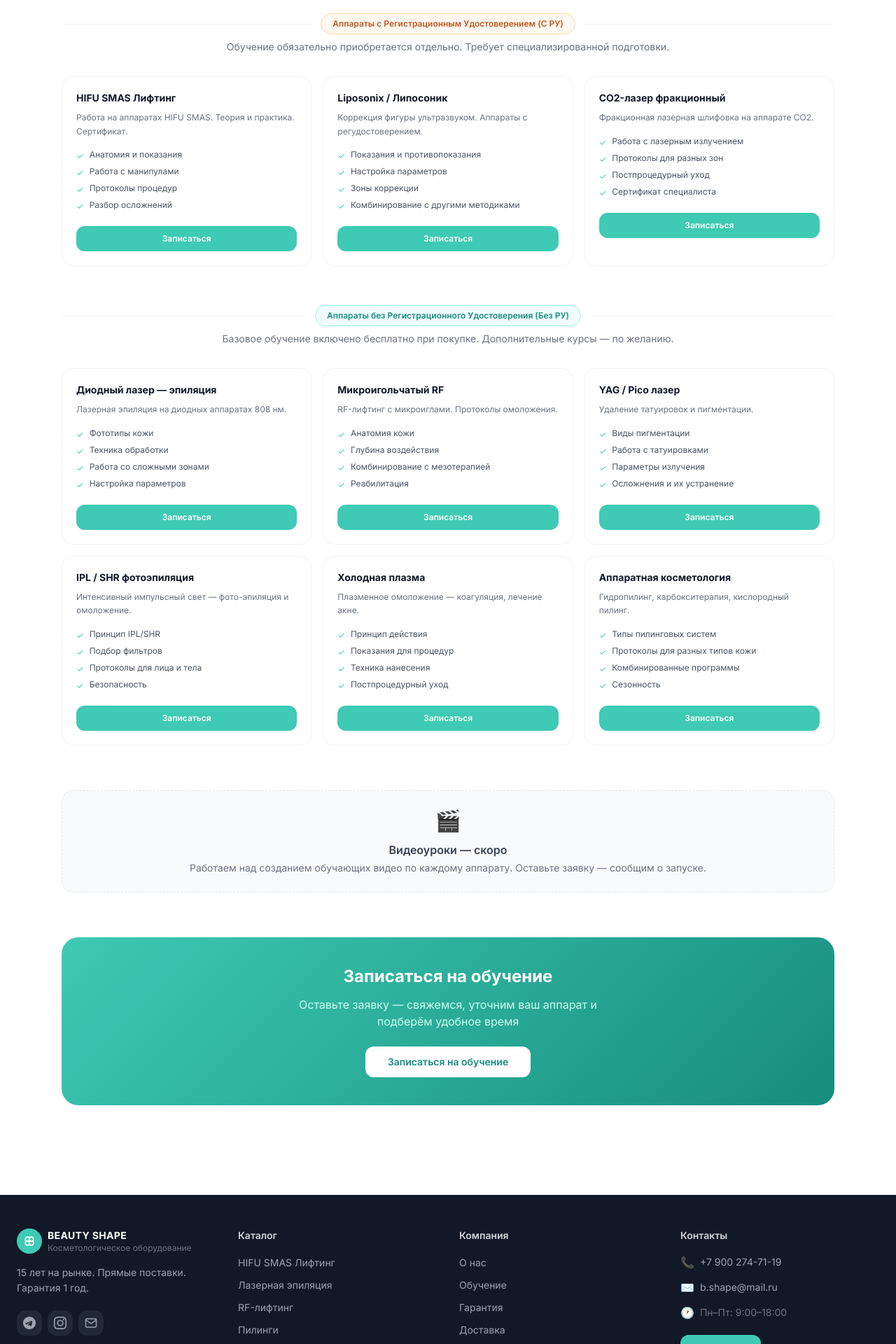
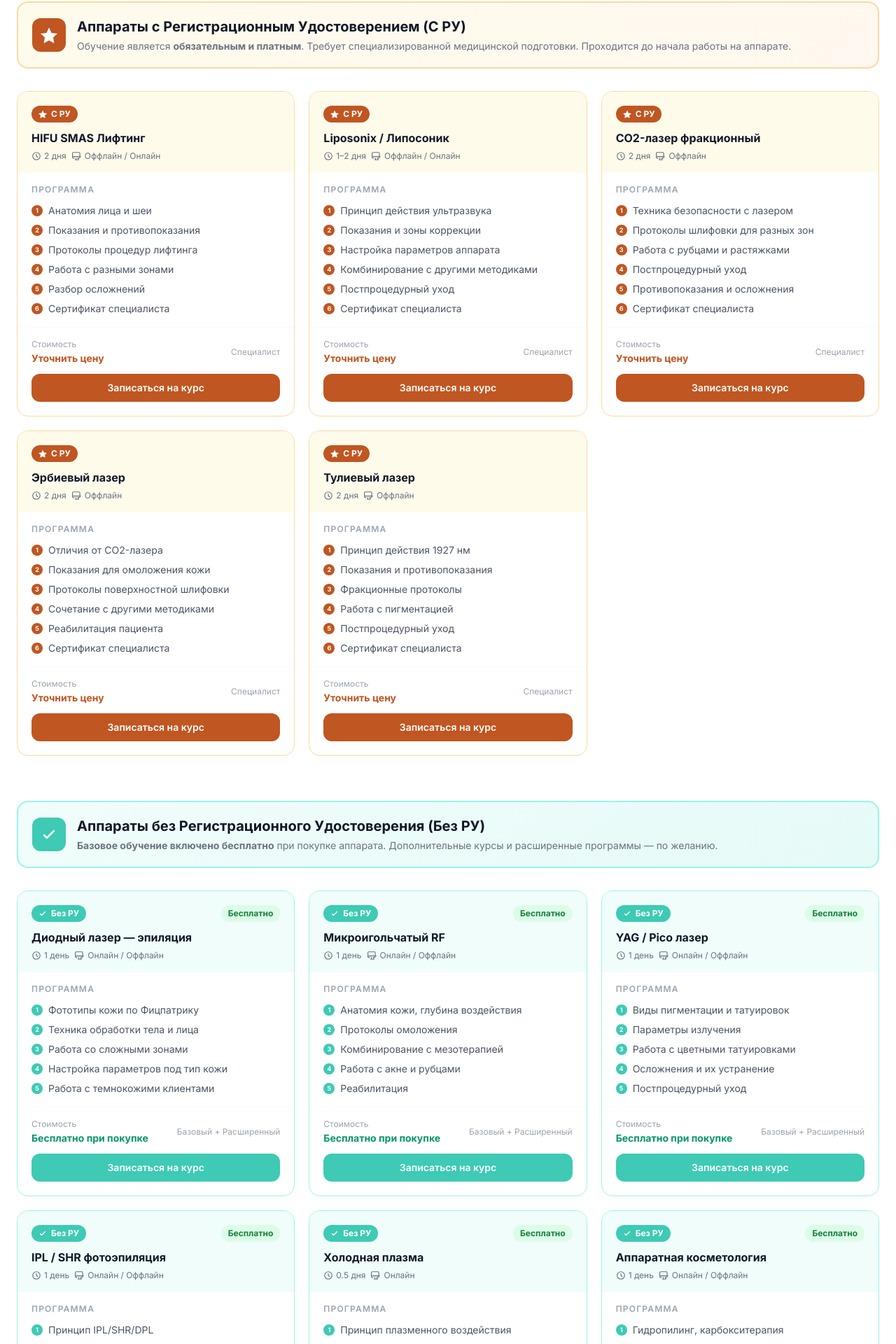
Before and after one commit to Khusrav-afk/Beauty-Shape, a Next.js app: page /training in a window 1280 px wide. Shown: the part 826-2746 px from the top of the page at 70% size. Built offline with nearby package versions, Linux system fonts and the light colour scheme.

Commit message:
Update page.js

```diff
--- a/app/training/page.js
+++ b/app/training/page.js
@@ -4,75 +4,283 @@ import Footer from '@/components/Footer'
 export const dynamic = 'force-dynamic'
 export const metadata = { title: 'Учебный центр — Beauty Shape' }
 
-const PAID_COURSES_WITH_RU = [
+// ─── Курсы С РУ (платные, обязательные) ───────────────────────────────────
+const COURSES_WITH_RU = [
   {
+    id: 1,
     title: 'HIFU SMAS Лифтинг',
-    desc: 'Работа на аппаратах HIFU SMAS. Теория и практика. Сертификат.',
-    features: ['Анатомия и показания', 'Работа с манипулами', 'Протоколы процедур', 'Разбор осложнений'],
+    badge: 'С РУ',
+    level: 'Специалист',
+    duration: '2 дня',
+    format: 'Оффлайн / Онлайн',
+    features: [
+      'Анатомия лица и шеи',
+      'Показания и противопоказания',
+      'Протоколы процедур лифтинга',
+      'Работа с разными зонами',
+      'Разбор осложнений',
+      'Сертификат специалиста',
+    ],
+    price: 'Уточнить цену',
   },
   {
+    id: 2,
     title: 'Liposonix / Липосоник',
-    desc: 'Коррекция фигуры ультразвуком. Аппараты с регудостоверением.',
-    features: ['Показания и противопоказания', 'Настройка параметров', 'Зоны коррекции', 'Комбинирование с другими методиками'],
+    badge: 'С РУ',
+    level: 'Специалист',
+    duration: '1–2 дня',
+    format: 'Оффлайн / Онлайн',
+    features: [
+      'Принцип действия ультразвука',
+      'Показания и зоны коррекции',
+      'Настройка параметров аппарата',
+      'Комбинирование с другими методиками',
+      'Постпроцедурный уход',
+      'Сертификат специалиста',
+    ],
+    price: 'Уточнить цену',
   },
   {
+    id: 3,
     title: 'CO2-лазер фракционный',
-    desc: 'Фракционная лазерная шлифовка на аппарате CO2.',
-    features: ['Работа с лазерным излучением', 'Протоколы для разных зон', 'Постпроцедурный уход', 'Сертификат специалиста'],
+    badge: 'С РУ',
+    level: 'Специалист',
+    duration: '2 дня',
+    format: 'Оффлайн',
+    features: [
+      'Техника безопасности с лазером',
+      'Протоколы шлифовки для разных зон',
+      'Работа с рубцами и растяжками',
+      'Постпроцедурный уход',
+      'Противопоказания и осложнения',
+      'Сертификат специалиста',
+    ],
+    price: 'Уточнить цену',
+  },
+  {
+    id: 4,
+    title: 'Эрбиевый лазер',
+    badge: 'С РУ',
+    level: 'Специалист',
+    duration: '2 дня',
+    format: 'Оффлайн',
+    features: [
+      'Отличия от CO2-лазера',
+      'Показания для омоложения кожи',
+      'Протоколы поверхностной шлифовки',
+      'Сочетание с другими методиками',
+      'Реабилитация пациента',
+      'Сертификат специалиста',
+    ],
+    price: 'Уточнить цену',
+  },
+  {
+    id: 5,
+    title: 'Тулиевый лазер',
+    badge: 'С РУ',
+    level: 'Специалист',
+    duration: '2 дня',
+    format: 'Оффлайн',
+    features: [
+      'Принцип действия 1927 нм',
+      'Показания и противопоказания',
+      'Фракционные протоколы',
+      'Работа с пигментацией',
+      'Постпроцедурный уход',
+      'Сертификат специалиста',
+    ],
+    price: 'Уточнить цену',
   },
 ]
 
-const PAID_COURSES_NO_RU = [
+// ─── Курсы БЕЗ РУ (бесплатное базовое + платные расширенные) ──────────────
+const COURSES_NO_RU = [
   {
+    id: 6,
     title: 'Диодный лазер — эпиляция',
-    desc: 'Лазерная эпиляция на диодных аппаратах 808 нм.',
-    features: ['Фототипы кожи', 'Техника обработки', 'Работа со сложными зонами', 'Настройка параметров'],
+    badge: 'Без РУ',
+    level: 'Базовый + Расширенный',
+    duration: '1 день',
+    format: 'Онлайн / Оффлайн',
+    features: [
+      'Фототипы кожи по Фицпатрику',
+      'Техника обработки тела и лица',
+      'Работа со сложными зонами',
+      'Настройка параметров под тип кожи',
+      'Работа с темнокожими клиентами',
+    ],
+    price: 'Бесплатно при покупке',
+    isFree: true,
   },
   {
+    id: 7,
     title: 'Микроигольчатый RF',
-    desc: 'RF-лифтинг с микроиглами. Протоколы омоложения.',
-    features: ['Анатомия кожи', 'Глубина воздействия', 'Комбинирование с мезотерапией', 'Реабилитация'],
+    badge: 'Без РУ',
+    level: 'Базовый + Расширенный',
+    duration: '1 день',
+    format: 'Онлайн / Оффлайн',
+    features: [
+      'Анатомия кожи, глубина воздействия',
+      'Протоколы омоложения',
+      'Комбинирование с мезотерапией',
+      'Работа с акне и рубцами',
+      'Реабилитация',
+    ],
+    price: 'Бесплатно при покупке',
+    isFree: true,
   },
   {
+    id: 8,
     title: 'YAG / Pico лазер',
-    desc: 'Удаление татуировок и пигментации.',
-    features: ['Виды пигментации', 'Работа с татуировками', 'Параметры излучения', 'Осложнения и их устранение'],
+    badge: 'Без РУ',
+    level: 'Базовый + Расширенный',
+    duration: '1 день',
+    format: 'Онлайн / Оффлайн',
+    features: [
+      'Виды пигментации и татуировок',
+      'Параметры излучения',
+      'Работа с цветными татуировками',
+      'Осложнения и их устранение',
+      'Постпроцедурный уход',
+    ],
+    price: 'Бесплатно при покупке',
+    isFree: true,
   },
   {
+    id: 9,
     title: 'IPL / SHR фотоэпиляция',
-    desc: 'Интенсивный импульсный свет — фото-эпиляция и омоложение.',
-    features: ['Принцип IPL/SHR', 'Подбор фильтров', 'Протоколы для лица и тела', 'Безопасность'],
+    badge: 'Без РУ',
+    level: 'Базовый + Расширенный',
+    duration: '1 день',
+    format: 'Онлайн / Оффлайн',
+    features: [
+      'Принцип IPL/SHR/DPL',
+      'Подбор фильтров и параметров',
+      'Протоколы для лица и тела',
+      'Фотоомоложение и фотоэпиляция',
+      'Безопасность и осложнения',
+    ],
+    price: 'Бесплатно при покупке',
+    isFree: true,
   },
   {
+    id: 10,
     title: 'Холодная плазма',
-    desc: 'Плазменное омоложение — коагуляция, лечение акне.',
-    features: ['Принцип действия', 'Показания для процедур', 'Техника нанесения', 'Постпроцедурный уход'],
+    badge: 'Без РУ',
+    level: 'Базовый',
+    duration: '0.5 дня',
+    format: 'Онлайн',
+    features: [
+      'Принцип плазменного воздействия',
+      'Показания: акне, коагуляция, омоложение',
+      'Техника нанесения',
+      'Постпроцедурный уход',
+    ],
+    price: 'Бесплатно при покупке',
+    isFree: true,
   },
   {
+    id: 11,
     title: 'Аппаратная косметология',
-    desc: 'Гидропилинг, карбокситерапия, кислородный пилинг.',
-    features: ['Типы пилинговых систем', 'Протоколы для разных типов кожи', 'Комбинированные программы', 'Сезонность'],
+    badge: 'Без РУ',
+    level: 'Базовый',
+    duration: '1 день',
+    format: 'Онлайн / Оффлайн',
+    features: [
+      'Гидропилинг, карбокситерапия',
+      'Кислородный и газожидкостный пилинг',
+      'Протоколы для разных типов кожи',
+      'Комбинированные программы',
+      'Сезонность процедур',
+    ],
+    price: 'Бесплатно при покупке',
+    isFree: true,
   },
 ]
 
-function CourseCard({ title, desc, features }) {
+function CourseCard({ course }) {
+  const isRU = course.badge === 'С РУ'
+
   return (
-    <div className="bg-white rounded-2xl border border-gray-100 p-5 hover:shadow-md hover:border-teal-100 transition-all duration-200">
-      <h3 className="font-bold text-gray-900 mb-2 text-sm">{title}</h3>
-      <p className="text-xs text-gray-500 mb-4 leading-relaxed">{desc}</p>
-      <ul className="space-y-1.5 mb-5">
-        {features.map(f => (
-          <li key={f} className="flex items-start gap-2 text-xs text-gray-600">
-            <span className="mt-0.5 flex-shrink-0" style={{color:'#3ECAB4'}}>✓</span>
-            <span>{f}</span>
+    <div className="bg-white rounded-2xl border overflow-hidden hover:shadow-xl hover:-translate-y-0.5 transition-all duration-200 flex flex-col"
+      style={{borderColor: isRU ? '#fcd9a0' : '#99f4e8'}}>
+
+      {/* Шапка карточки */}
+      <div className="p-5 pb-4" style={{background: isRU ? '#fffbeb' : '#f0fdfb'}}>
+        <div className="flex items-start justify-between gap-2 mb-3">
+          <span className="inline-flex items-center gap-1.5 px-2.5 py-1 rounded-full text-xs font-bold"
+            style={{
+              background: isRU ? '#c05621' : '#3ECAB4',
+              color: 'white',
+            }}>
+            {isRU ? (
+              <svg className="w-3 h-3" fill="currentColor" viewBox="0 0 20 20">
+                <path fillRule="evenodd" d="M10 1l2.928 6.472L20 8.236l-5 4.618 1.18 6.882L10 16.472l-6.18 3.264L5 12.854 0 8.236l7.072-.764L10 1z" clipRule="evenodd"/>
+              </svg>
+            ) : (
+              <svg className="w-3 h-3" fill="none" stroke="currentColor" viewBox="0 0 24 24">
+                <path strokeLinecap="round" strokeLinejoin="round" strokeWidth={2.5} d="M5 13l4 4L19 7"/>
+              </svg>
+            )}
+            {course.badge}
+          </span>
+          {course.isFree && (
+            <span className="px-2.5 py-1 rounded-full text-xs font-bold bg-green-100 text-green-700">
+              Бесплатно
+            </span>
+          )}
+        </div>
+        <h3 className="font-bold text-gray-900 text-base leading-tight mb-2">{course.title}</h3>
+        <div className="flex flex-wrap gap-2">
+          <span className="inline-flex items-center gap-1 text-xs text-gray-500">
+            <svg className="w-3.5 h-3.5" fill="none" stroke="currentColor" viewBox="0 0 24 24">
+              <path strokeLinecap="round" strokeLinejoin="round" strokeWidth={2} d="M12 8v4l3 3m6-3a9 9 0 11-18 0 9 9 0 0118 0z"/>
+            </svg>
+            {course.duration}
+          </span>
+          <span className="inline-flex items-center gap-1 text-xs text-gray-500">
+            <svg className="w-3.5 h-3.5" fill="none" stroke="currentColor" viewBox="0 0 24 24">
+              <path strokeLinecap="round" strokeLinejoin="round" strokeWidth={2} d="M9.75 17L9 20l-1 1h8l-1-1-.75-3M3 13h18M5 17H3a2 2 0 01-2-2V5a2 2 0 012-2h14a2 2 0 012 2v10a2 2 0 01-2 2h-2"/>
+            </svg>
+            {course.format}
+          </span>
+        </div>
+      </div>
+
+      {/* Программа */}
+      <div className="px-5 py-4 flex-1">
+        <p className="text-xs font-semibold text-gray-400 uppercase tracking-widest mb-3">Программа</p>
+        <ul className="space-y-2">
+          {course.features.map((f, i) => (
+            <li key={i} className="flex items-start gap-2 text-sm text-gray-600">
+              <span className="flex-shrink-0 w-4 h-4 rounded-full flex items-center justify-center mt-0.5 text-xs font-bold text-white"
+                style={{background: isRU ? '#c05621' : '#3ECAB4', fontSize:'9px'}}>
+                {i + 1}
+              </span>
+              {f}
             </li>
           ))}
         </ul>
+      </div>
+
+      {/* Подвал карточки */}
+      <div className="px-5 pb-5 pt-4 border-t border-gray-50">
+        <div className="flex items-center justify-between mb-3">
+          <div>
+            <p className="text-xs text-gray-400 mb-0.5">Стоимость</p>
+            <p className="font-bold text-sm"
+              style={{color: course.isFree ? '#059669' : '#c05621'}}>
+              {course.price}
+            </p>
+          </div>
+          <span className="text-xs text-gray-400">{course.level}</span>
+        </div>
         <Link href="/contacts"
-        className="block w-full py-2.5 rounded-xl text-center text-xs font-semibold text-white hover:opacity-90 transition-opacity"
-        style={{background:'#3ECAB4'}}>
-        Записаться
+          className="block w-full py-2.5 rounded-xl text-center text-sm font-semibold text-white hover:opacity-90 transition-opacity"
+          style={{background: isRU ? '#c05621' : '#3ECAB4'}}>
+          Записаться на курс
         </Link>
+      </div>
     </div>
   )
 }
@@ -82,40 +290,48 @@ export default function TrainingPage() {
     <>
       <Header />
       <main>
+
         {/* Hero */}
         <div className="py-16 px-4 sm:px-6 text-center" style={{background:'linear-gradient(135deg, #f0fdfb, #ffffff)'}}>
           <div className="max-w-2xl mx-auto">
             <p className="text-xs font-semibold tracking-widest uppercase mb-3" style={{color:'#3ECAB4'}}>Учебный центр</p>
             <h1 className="text-4xl font-bold text-gray-900 mb-4">Обучение работе<br/>на оборудовании</h1>
             <p className="text-lg text-gray-500 leading-relaxed">Обучаем онлайн и оффлайн. После покупки большинства аппаратов — базовое обучение в подарок.</p>
+            <div className="flex justify-center gap-4 mt-8 flex-wrap">
+              <div className="flex items-center gap-2 px-4 py-2 rounded-full text-sm font-medium" style={{background:'#fff8f0', color:'#c05621', border:'1px solid #fcd9a0'}}>
+                <span className="w-2 h-2 rounded-full" style={{background:'#c05621'}}/>
+                Аппараты С РУ — обучение платное
+              </div>
+              <div className="flex items-center gap-2 px-4 py-2 rounded-full text-sm font-medium" style={{background:'#f0fdfb', color:'#168d7d', border:'1px solid #99f4e8'}}>
+                <span className="w-2 h-2 rounded-full" style={{background:'#3ECAB4'}}/>
+                Аппараты Без РУ — обучение бесплатно
+              </div>
+            </div>
           </div>
         </div>
 
-        <div className="max-w-6xl mx-auto px-4 sm:px-6 py-12">
+        <div className="max-w-7xl mx-auto px-4 sm:px-6 py-12">
 
-          {/* Formats */}
-          <h2 className="text-2xl font-bold text-gray-900 mb-6 text-center">Форматы обучения</h2>
+          {/* Форматы */}
           <div className="grid md:grid-cols-2 gap-5 mb-16">
             {[
               {
                 icon: '💻',
                 title: 'Онлайн-обучение',
-                desc: 'Обучаем через видеосвязь — Zoom или Telegram. Удобно: занимаетесь из своего кабинета на своём оборудовании.',
-                features: ['Индивидуальный формат', 'Удобное время', 'Запись сессии', 'Доступ из любого города'],
-                color: '#f0fdfb',
-                border: '#99f4e8',
+                desc: 'Zoom или Telegram. Из своего кабинета, на своём оборудовании.',
+                features: ['Индивидуальный формат', 'Удобное время', 'Запись сессии', 'Любой город'],
+                color: '#f0fdfb', border: '#99f4e8',
               },
               {
                 icon: '🏫',
                 title: 'Оффлайн-обучение',
-                desc: 'Очные занятия в нашем учебном центре. Практика на реальных аппаратах под руководством опытного специалиста.',
+                desc: 'Очные занятия в учебном центре. Живая практика на реальных аппаратах.',
                 features: ['Живая практика', 'Материалы в подарок', 'Сертификат', 'Вопросы и ответы'],
-                color: '#fff8f0',
-                border: '#fcd9a0',
+                color: '#fff8f0', border: '#fcd9a0',
               },
             ].map(({ icon, title, desc, features, color, border }) => (
               <div key={title} className="p-6 rounded-2xl border" style={{background: color, borderColor: border}}>
-                <span className="text-4xl mb-4 block">{icon}</span>
+                <span className="text-3xl mb-3 block">{icon}</span>
                 <h3 className="text-lg font-bold text-gray-900 mb-2">{title}</h3>
                 <p className="text-sm text-gray-600 leading-relaxed mb-4">{desc}</p>
                 <ul className="space-y-1.5">
@@ -129,45 +345,59 @@ export default function TrainingPage() {
             ))}
           </div>
 
-          {/* SECTION: С РУ */}
-          <div className="mb-14">
-            <div className="flex items-center gap-3 mb-2">
-              <div className="flex-1 h-px bg-gray-100"/>
-              <span className="inline-flex items-center gap-2 px-4 py-1.5 rounded-full text-xs font-semibold" style={{background:'#fff8f0', color:'#c05621', border:'1px solid #fcd9a0'}}>
+          {/* ═══ РАЗДЕЛ 1: С РУ ═══ */}
+          <div className="mb-16">
+            <div className="rounded-2xl p-5 mb-8 flex flex-col sm:flex-row items-start sm:items-center gap-4"
+              style={{background:'linear-gradient(135deg, #fffbeb, #fff8f0)', border:'2px solid #fcd9a0'}}>
+              <div className="w-12 h-12 rounded-xl flex items-center justify-center flex-shrink-0"
+                style={{background:'#c05621'}}>
+                <svg className="w-6 h-6 text-white" fill="currentColor" viewBox="0 0 20 20">
+                  <path fillRule="evenodd" d="M10 1l2.928 6.472L20 8.236l-5 4.618 1.18 6.882L10 16.472l-6.18 3.264L5 12.854 0 8.236l7.072-.764L10 1z" clipRule="evenodd"/>
+                </svg>
+              </div>
+              <div>
+                <h2 className="text-xl font-bold text-gray-900 mb-1">
                   Аппараты с Регистрационным Удостоверением (С РУ)
-              </span>
-              <div className="flex-1 h-px bg-gray-100"/>
+                </h2>
+                <p className="text-sm text-gray-500">
+                  Обучение является <strong>обязательным и платным</strong>. Требует специализированной медицинской подготовки. Проходится до начала работы на аппарате.
+                </p>
               </div>
-            <p className="text-center text-sm text-gray-500 mb-8">
-              Обучение обязательно приобретается отдельно. Требует специализированной подготовки.
-            </p>
-            <div className="grid grid-cols-1 sm:grid-cols-2 lg:grid-cols-3 gap-4">
-              {PAID_COURSES_WITH_RU.map(course => (
-                <CourseCard key={course.title} {...course} />
+            </div>
+            <div className="grid grid-cols-1 sm:grid-cols-2 lg:grid-cols-3 gap-5">
+              {COURSES_WITH_RU.map(course => (
+                <CourseCard key={course.id} course={course} />
               ))}
             </div>
           </div>
 
-          {/* SECTION: Без РУ */}
+          {/* ═══ РАЗДЕЛ 2: БЕЗ РУ ═══ */}
           <div className="mb-16">
-            <div className="flex items-center gap-3 mb-2">
-              <div className="flex-1 h-px bg-gray-100"/>
-              <span className="inline-flex items-center gap-2 px-4 py-1.5 rounded-full text-xs font-semibold" style={{background:'#f0fdfb', color:'#168d7d', border:'1px solid #99f4e8'}}>
+            <div className="rounded-2xl p-5 mb-8 flex flex-col sm:flex-row items-start sm:items-center gap-4"
+              style={{background:'linear-gradient(135deg, #f0fdfb, #e6faf7)', border:'2px solid #99f4e8'}}>
+              <div className="w-12 h-12 rounded-xl flex items-center justify-center flex-shrink-0"
+                style={{background:'#3ECAB4'}}>
+                <svg className="w-6 h-6 text-white" fill="none" stroke="currentColor" viewBox="0 0 24 24">
+                  <path strokeLinecap="round" strokeLinejoin="round" strokeWidth={2.5} d="M5 13l4 4L19 7"/>
+                </svg>
+              </div>
+              <div>
+                <h2 className="text-xl font-bold text-gray-900 mb-1">
                   Аппараты без Регистрационного Удостоверения (Без РУ)
-              </span>
-              <div className="flex-1 h-px bg-gray-100"/>
+                </h2>
+                <p className="text-sm text-gray-500">
+                  <strong>Базовое обучение включено бесплатно</strong> при покупке аппарата. Дополнительные курсы и расширенные программы — по желанию.
+                </p>
               </div>
-            <p className="text-center text-sm text-gray-500 mb-8">
-              Базовое обучение включено бесплатно при покупке. Дополнительные курсы — по желанию.
-            </p>
-            <div className="grid grid-cols-1 sm:grid-cols-2 lg:grid-cols-3 gap-4">
-              {PAID_COURSES_NO_RU.map(course => (
-                <CourseCard key={course.title} {...course} />
+            </div>
+            <div className="grid grid-cols-1 sm:grid-cols-2 lg:grid-cols-3 gap-5">
+              {COURSES_NO_RU.map(course => (
+                <CourseCard key={course.id} course={course} />
               ))}
             </div>
           </div>
 
-          {/* Video — coming soon */}
+          {/* Видео — скоро */}
           <div className="p-6 rounded-2xl bg-gray-50 border border-dashed border-gray-200 text-center mb-16">
             <span className="text-3xl mb-3 block">🎬</span>
             <h3 className="font-semibold text-gray-700 mb-1">Видеоуроки — скоро</h3>
```
Lines whose indentation alone changed are shown as unchanged.
